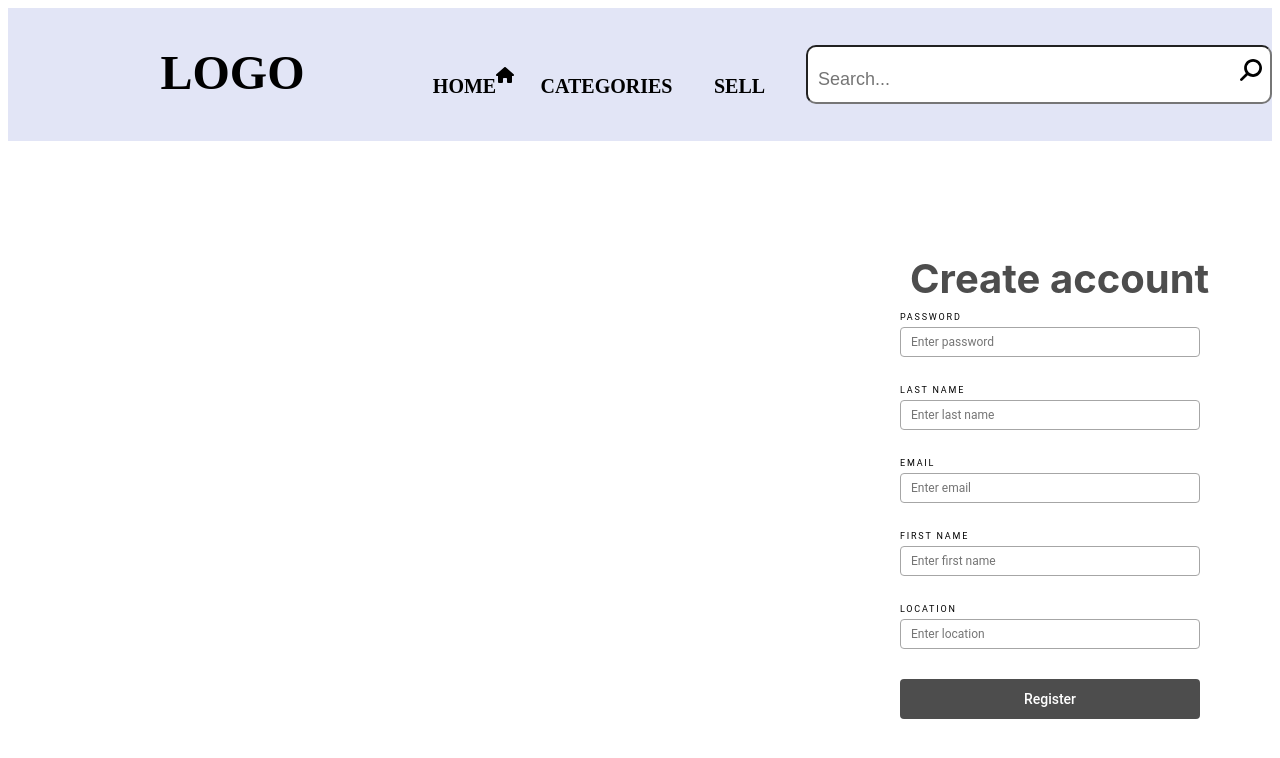
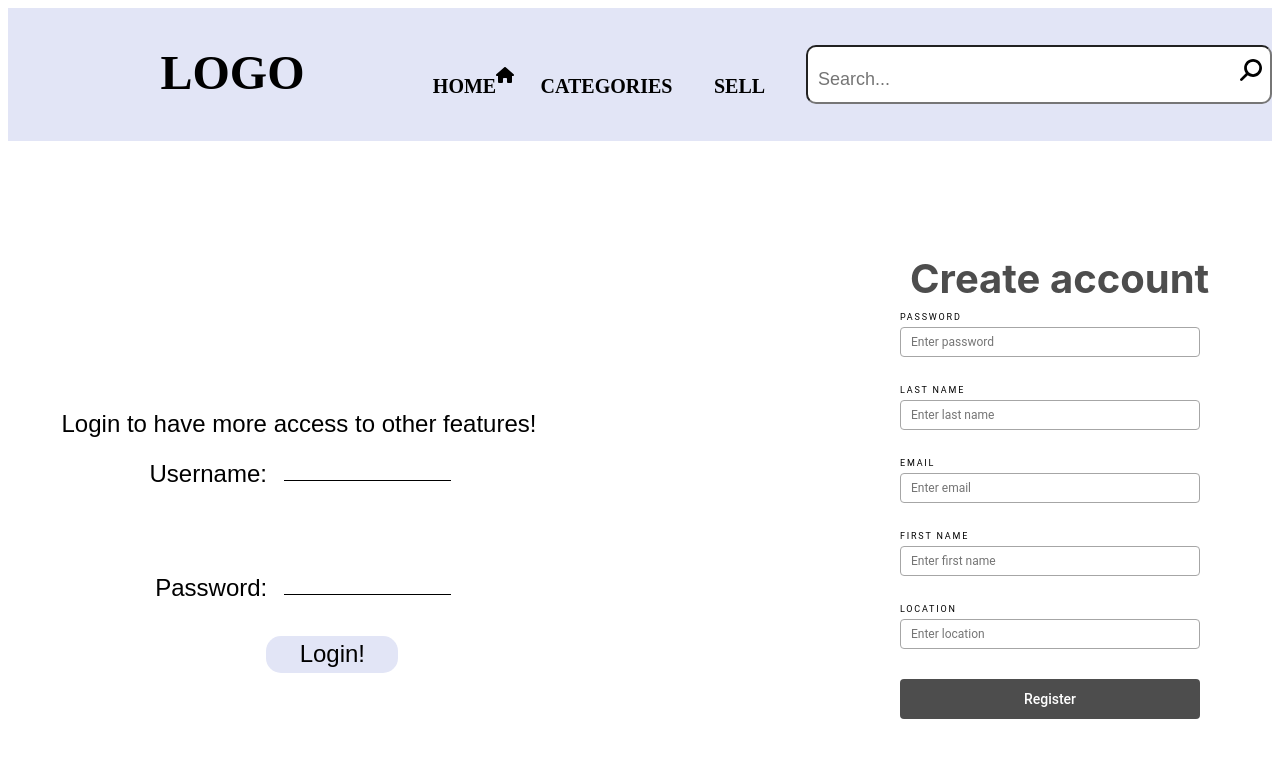
Before and after one commit to usman-ghafoorzai/idatt2105-full-stack-project, a Vue app in the folder frontend/: page / in a window 1280 px wide. Shown: the top 758 px of the page. Built offline with nearby package versions, Linux system fonts and the light colour scheme.

Commit message:
Add LoginComponent

```diff
--- a/frontend/src/App.vue
+++ b/frontend/src/App.vue
@@ -1,11 +1,13 @@
 <script setup>
 import Header from './components/Header.vue'
 import RegisterUser from './components/RegisterUser.vue'
+import LogInComponent from './components/LogInComponent.vue'
 </script>
 
 <template>
   <Header />
   <RegisterUser />
+  <LogInComponent/>
 </template>
 
 <style scoped>
```
